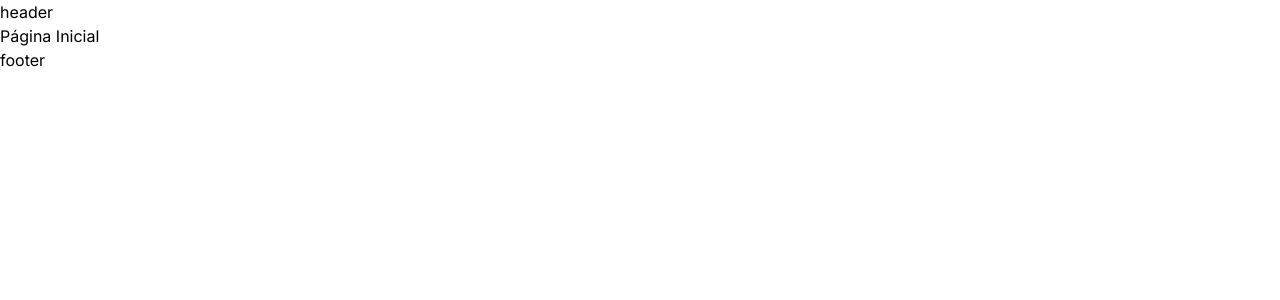
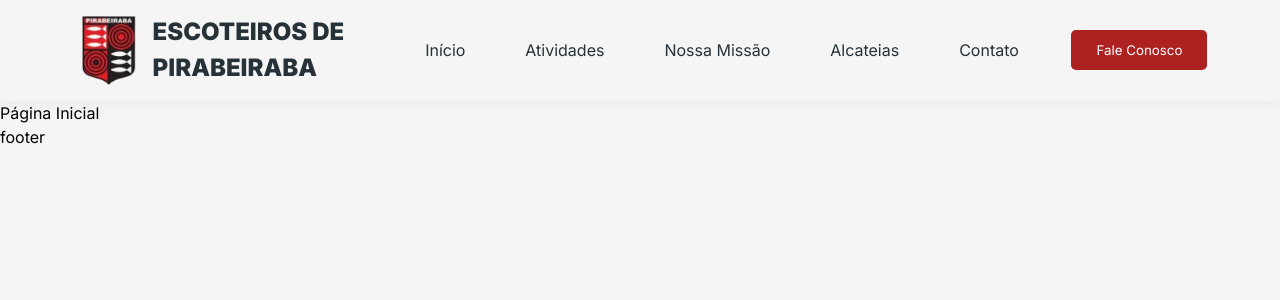
Before and after one commit to matheusmartinsviana/escoteiroPirabeiraba, a React (Vite) app: page / in a window 1280 px wide. Shown: the top 300 px of the page. Built offline with nearby package versions, Linux system fonts and the light colour scheme.

Commit message:
feat: navbar

```diff
--- /dev/null
+++ b/src/components/General/Button.jsx
@@ -0,0 +1,23 @@
+/* eslint-disable react/prop-types */
+import styles from "./styles/Button.module.css";
+export default function Button({
+  name,
+  value,
+  children,
+  type,
+  onClick,
+  disabled,
+}) {
+  return (
+    <button
+      disabled={disabled}
+      name={name}
+      value={value}
+      className={styles.styledButton}
+      type={type || "submit"}
+      onClick={onClick}
+    >
+      {children}
+    </button>
+  );
+}
--- /dev/null
+++ b/src/components/General/styles/Button.module.css
@@ -0,0 +1,14 @@
+.styledButton {
+  background-color: var(--brand-main-color);
+  border: 0;
+  padding: 12px 25px;
+  border-radius: 5px;
+  color: white;
+  cursor: pointer;
+  transition: all ease-in-out 0.3s;
+}
+
+.styledButton:hover {
+  background-color: #ad2121de;
+  color: rgba(255, 255, 255, 0.904);
+}
--- a/src/components/layout/Header.jsx
+++ b/src/components/layout/Header.jsx
@@ -1,12 +1,118 @@
+import { Link } from "react-router-dom";
+import { useState } from "react";
 import styles from "./styles/Header.module.css";
+import brandLogo from "../../assets/brand-logo.webp";
+import Button from "../General/Button";
 
 export default function Header() {
+  const [isMenuOpen, setIsMenuOpen] = useState(false);
+
+  const toggleMenu = () => {
+    setIsMenuOpen(!isMenuOpen);
+  };
+
   return (
     <>
       <header className={styles.header}>
-        header
-        <nav className={styles.nav}></nav>
+        <div className={styles.headerLogoContainer}>
+          <Link to="/">
+            <img
+              className={styles.headerBrandLogo}
+              src={brandLogo}
+              alt="Logo Escoteiros de Pirabeiraba"
+              width={70}
+              height={"auto"}
+            />
+            <h1>Escoteiros de Pirabeiraba</h1>
+          </Link>
+        </div>
+        <nav className={styles.nav}>
+          <ul className={styles.navItens}>
+            <li>
+              <Link className={styles.navLink} to="/">
+                Início
+              </Link>
+            </li>
+            <li>
+              <a className={styles.navLink} href="#atividades">
+                Atividades
+              </a>
+            </li>
+            <li>
+              <a className={styles.navLink} href="#nossamissao">
+                Nossa Missão
+              </a>
+            </li>
+            <li>
+              <a className={styles.navLink} href="#alcateias">
+                Alcateias
+              </a>
+            </li>
+            <li>
+              <a className={styles.navLink} href="#contato">
+                Contato
+              </a>
+            </li>
+          </ul>
+        </nav>
+        <a href="#contato">
+          <Button>Fale Conosco</Button>
+        </a>
+        <div className={styles.hamburger} onClick={toggleMenu}>
+          <span className={styles.line}></span>
+          <span className={styles.line}></span>
+          <span className={styles.line}></span>
+        </div>
       </header>
+
+      <div
+        className={`${styles.overlay} ${
+          isMenuOpen ? styles.overlayActive : ""
+        }`}
+        onClick={toggleMenu}
+      ></div>
+
+      <div
+        className={`${styles.animatedMenu} ${
+          isMenuOpen ? styles.menuActive : ""
+        }`}
+      >
+        <div className={styles.headerLogoContainer}>
+          <Link to="/">
+            <h1>Escoteiros de Pirabeiraba</h1>
+          </Link>
+        </div>
+        <ul className={styles.navItens}>
+          <li>
+            <Link className={styles.navLink} to="/">
+              Início
+            </Link>
+          </li>
+          <li>
+            <a className={styles.navLink} href="#atividades">
+              Atividades
+            </a>
+          </li>
+          <li>
+            <a className={styles.navLink} href="#nossamissao">
+              Nossa Missão
+            </a>
+          </li>
+          <li>
+            <a className={styles.navLink} href="#alcateias">
+              Alcateias
+            </a>
+          </li>
+          <li>
+            <a className={styles.navLink} href="#contato">
+              Contato
+            </a>
+          </li>
+        </ul>
+        <a href="#contato">
+          <Button>Fale Conosco</Button>
+        </a>
+      </div>
     </>
   );
 }
--- a/src/components/layout/styles/Header.module.css
+++ b/src/components/layout/styles/Header.module.css
@@ -0,0 +1,137 @@
+.header {
+  display: flex;
+  align-items: center;
+  justify-content: space-evenly;
+  padding: 10px 20px;
+  box-shadow: 0 2px 15px rgba(0, 0, 0, 0.05);
+}
+
+.headerLogoContainer {
+  display: flex;
+  align-items: center;
+}
+
+.headerLogoContainer a {
+  display: flex;
+  align-items: center;
+  gap: 10px;
+  text-decoration: none;
+  max-width: 300px;
+}
+
+.headerLogoContainer h1 {
+  font-weight: 850;
+  font-size: 1.5rem;
+  color: var(--black-font-color);
+  text-transform: uppercase;
+}
+
+.nav {
+  display: flex;
+  gap: 20px;
+}
+
+.navItens {
+  list-style: none;
+  display: flex;
+  gap: 60px;
+}
+
+.navLink {
+  text-decoration: none;
+  color: var(--black-font-color);
+  font-size: 1rem;
+  transition: color 0.3s ease;
+}
+
+.navLink:hover {
+  color: rgba(0, 0, 0, 0.7);
+}
+
+.hamburger {
+  display: none;
+  flex-direction: column;
+  gap: 5px;
+  cursor: pointer;
+}
+
+.line {
+  width: 25px;
+  height: 3px;
+  background-color: var(--black-font-color);
+  transition: all 0.3s ease;
+}
+
+@media (max-width: 1024px) {
+  .headerLogoContainer {
+    text-align: center;
+  }
+  .header button {
+    display: none;
+  }
+  .navItens {
+    display: flex;
+    flex-direction: column;
+    justify-content: center;
+    align-items: center;
+  }
+  .nav {
+    display: none;
+    flex-direction: column;
+    position: absolute;
+    top: 60px;
+    right: 0;
+    background-color: #eeeeee;
+    box-shadow: 5px 0px 10px rgba(0, 0, 0, 0.1);
+    padding: 10px;
+    width: 200px;
+  }
+
+  .navActive {
+    display: flex;
+    justify-content: center;
+    text-align: center;
+  }
+
+  .hamburger {
+    display: flex;
+  }
+}
+
+.overlay {
+  position: fixed;
+  top: 0;
+  left: 0;
+  width: 100%;
+  height: 100%;
+  background-color: rgba(0, 0, 0, 0.5);
+  display: none;
+  z-index: 10;
+}
+
+.overlayActive {
+  display: block;
+}
+
+.animatedMenu {
+  position: absolute;
+  display: flex;
+  flex-direction: column;
+  justify-content: start;
+  padding-top: 50px;
+  text-align: center;
+  align-items: center;
+  gap: 50px;
+  left: -100%;
+  top: 0;
+  text-align: start;
+  height: 100vh;
+  width: 60%;
+  transition: 0.4s ease-in-out;
+  background-color: #f5f5f5;
+  z-index: 20;
+}
+
+.menuActive {
+  left: 0;
+}
--- a/src/index.css
+++ b/src/index.css
@@ -7,15 +7,22 @@
   -webkit-font-smoothing: antialiased;
   -moz-osx-font-smoothing: grayscale;
   --brand-main-color: #ad2121;
+  --black-font-color: #263238;
 }
 
 * {
   padding: 0;
   margin: 0;
   box-sizing: border-box;
+  font-family: Inter, sans-serif;
+}
+
+body {
+  background-color: #f5f5f5;
 }
 
 a {
+  color: black;
   text-decoration: none;
 }
 
--- /dev/null
+++ b/src/pages/branches/Escoteiro.jsx
@@ -0,0 +1,6 @@
+export default function Escoteiro() {
+    return (
+        <>
+        </>
+    )
+}
--- /dev/null
+++ b/src/pages/branches/Lobinho.jsx
@@ -0,0 +1,6 @@
+export default function Lobinho() {
+    return (
+        <>
+        </>
+    )
+}
--- /dev/null
+++ b/src/pages/branches/Pioneiro.jsx
@@ -0,0 +1,6 @@
+export default function Pioneiro() {
+    return (
+        <>
+        </>
+    )
+}
--- /dev/null
+++ b/src/pages/branches/Senior.jsx
@@ -0,0 +1,6 @@
+export default function Senior() {
+    return (
+        <>
+        </>
+    )
+}
--- a/src/routes/AppRoutes.jsx
+++ b/src/routes/AppRoutes.jsx
@@ -1,6 +1,10 @@
 import { BrowserRouter, Route, Routes } from "react-router-dom";
 import Body from "../layout/Body";
 import Home from "../pages/Home";
+import Escoteiro from "../pages/branches/Escoteiro";
+import Senior from "../pages/branches/Senior";
+import Pioneiro from "../pages/branches/Pioneiro";
+import Lobinho from "../pages/branches/Lobinho";
 
 export default function AppRoutes() {
   return (
@@ -9,6 +13,10 @@ export default function AppRoutes() {
         <Routes>
           <Route path="/" element={<Body />}>
             <Route path="/" element={<Home />} />
+            <Route path="/ramos/escoteiro" element={<Escoteiro />} />
+            <Route path="/ramos/senior" element={<Senior />} />
+            <Route path="/ramos/pioneiro" element={<Pioneiro />} />
+            <Route path="/ramos/lobinho" element={<Lobinho />} />
           </Route>
         </Routes>
       </BrowserRouter>
```
Also changed, not shown: src/assets/brand-logo.webp (added).
